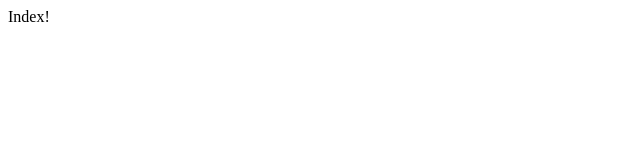
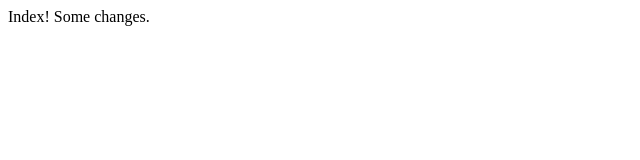
Before and after one commit to jihadichan/jihadichan.github.io, a plain HTML site: page index.html in a window 1280 px wide. Shown: the whole page, without its empty margins (0-640 px from the left). Drawn offline with Linux system fonts and the light colour scheme.

Commit message:
quick commit

```diff
--- a/index.html
+++ b/index.html
@@ -6,5 +6,6 @@
 </head>
 <body>
 Index!
+Some changes.
 </body>
 </html>
```
